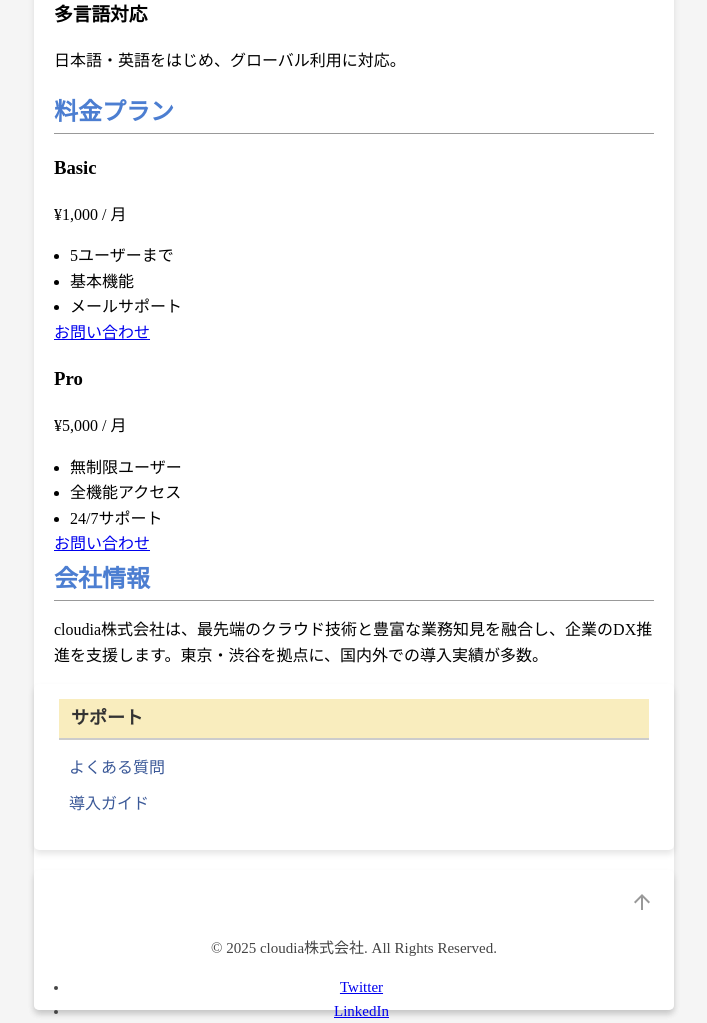
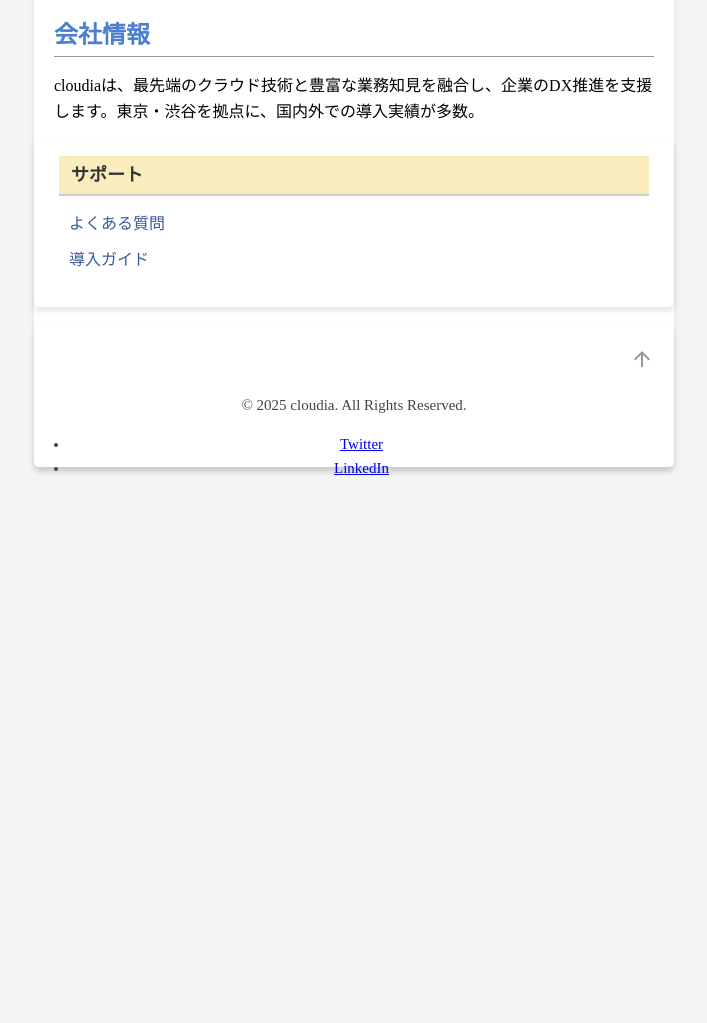
Before and after one commit to harurunsa/Cirroxia, a plain HTML site: page index.html in a window 1280 px wide. Shown: the part 633-1656 px from the top of the page, without its empty margins (286-993 px from the left). After the commit the page ends 1113 px from the top, so only its background shows below. Drawn offline with Linux system fonts and the light colour scheme; files that its build step writes are made by us from their sources.

Commit message:
index.html

```diff
--- a/index.html
+++ b/index.html
@@ -19,9 +19,7 @@
           <ul class="navbar">
             <li><a href="#home">Home</a></li>
             <li><a href="#features">Features</a></li>
-            <li><a href="#pricing">Pricing</a></li>
             <li><a href="#about">About</a></li>
-            <li><a href="#contact">Contact</a></li>
           </ul>
         </nav>
       </header>
@@ -29,7 +27,6 @@
         <section id="home" class="hero">
           <h2>業務を変革する、次世代クラウドSaaS</h2>
           <p>cloudiaは企業の成長を支援するオールインワンのクラウドプラットフォームです。チームの生産性を最大化し、コストを最適化します。</p>
-          <a href="#pricing" class="btn-primary">プランを見る</a>
         </section>
         <section id="features" class="features">
           <h2>主な機能</h2>
@@ -48,34 +45,9 @@
             </div>
           </div>
         </section>
-        <section id="pricing" class="pricing">
-          <h2>料金プラン</h2>
-          <div class="plan-list">
-            <div class="plan-item">
-              <h3>Basic</h3>
-              <p>¥1,000 / 月</p>
-              <ul>
-                <li>5ユーザーまで</li>
-                <li>基本機能</li>
-                <li>メールサポート</li>
-              </ul>
-              <a href="#contact" class="btn-secondary">お問い合わせ</a>
-            </div>
-            <div class="plan-item">
-              <h3>Pro</h3>
-              <p>¥5,000 / 月</p>
-              <ul>
-                <li>無制限ユーザー</li>
-                <li>全機能アクセス</li>
-                <li>24/7サポート</li>
-              </ul>
-              <a href="#contact" class="btn-secondary">お問い合わせ</a>
-            </div>
-          </div>
-        </section>
         <section id="about" class="about">
           <h2>会社情報</h2>
-          <p>cloudia株式会社は、最先端のクラウド技術と豊富な業務知見を融合し、企業のDX推進を支援します。東京・渋谷を拠点に、国内外での導入実績が多数。</p>
+          <p>cloudiaは、最先端のクラウド技術と豊富な業務知見を融合し、企業のDX推進を支援します。東京・渋谷を拠点に、国内外での導入実績が多数。</p>
         </section>
       </main>
       <aside>
@@ -92,7 +64,7 @@
           </svg></a>
         </div>
         <div class="footer-content">
-          <p>&copy; 2025 cloudia株式会社. All Rights Reserved.</p>
+          <p>&copy; 2025 cloudia. All Rights Reserved.</p>
           <ul class="social">
             <li><a href="#">Twitter</a></li>
             <li><a href="#">LinkedIn</a></li>
```
